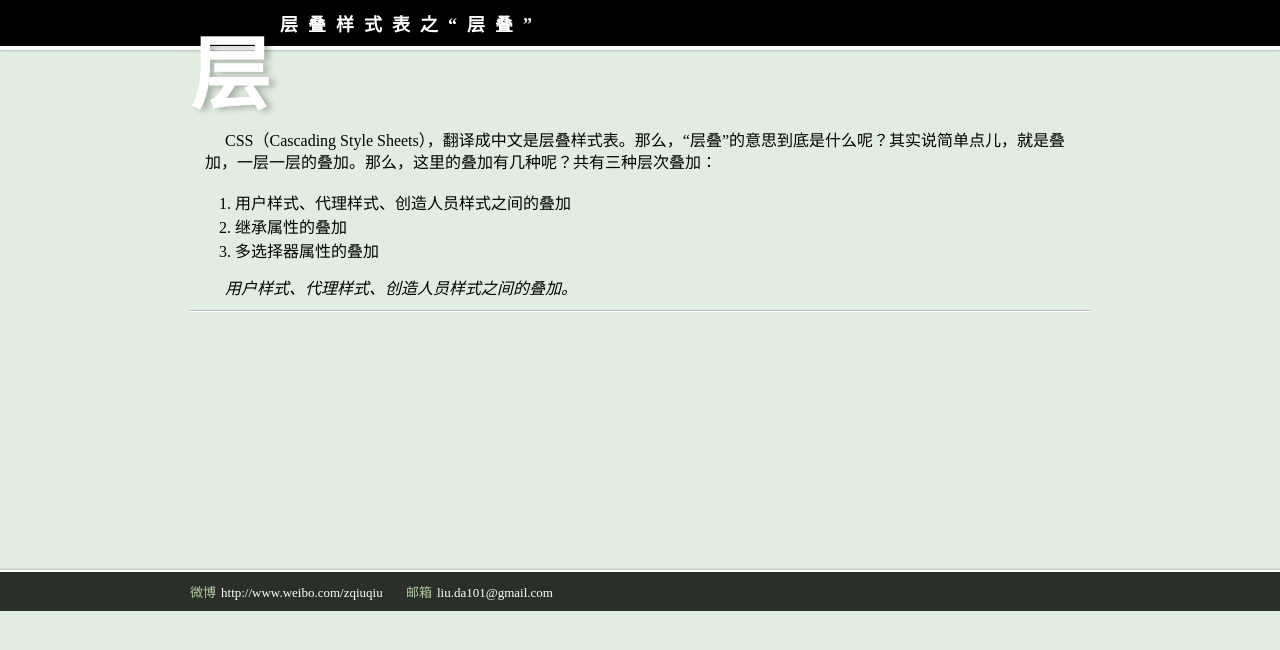
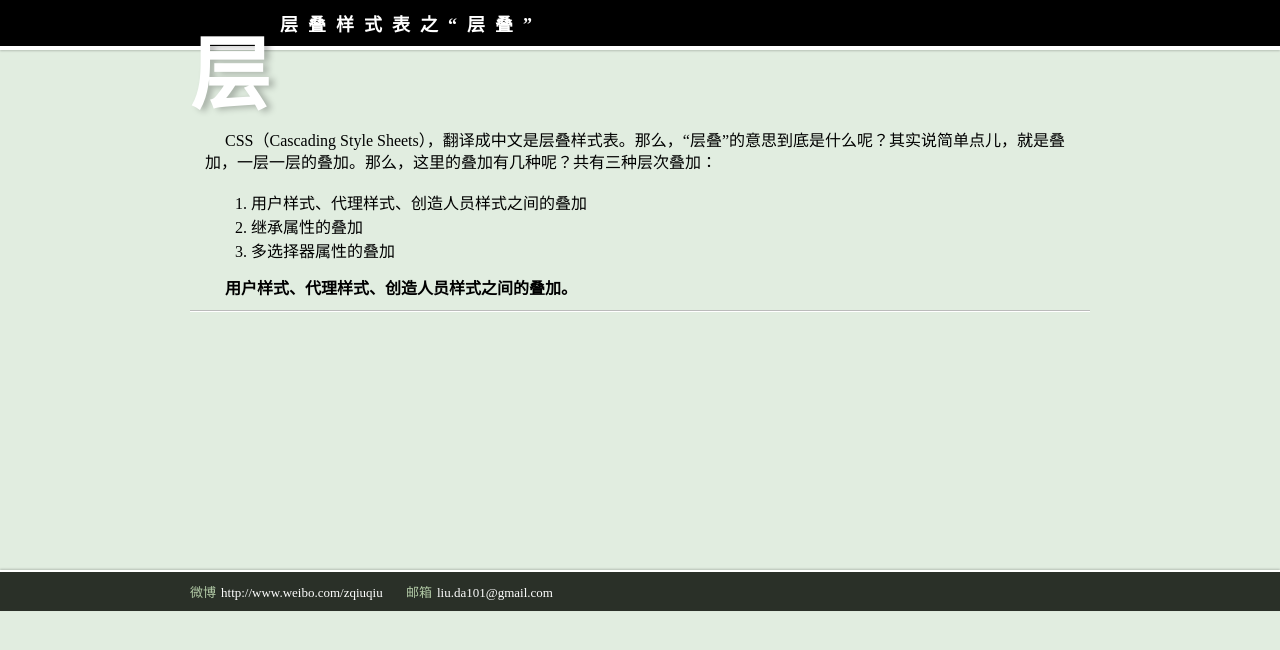
Before and after one commit to liuda101/liuda101.github.com, a Jekyll site: the page built from _posts/2012-11-09-CSS_Cascading.md, in a window 1280 px wide. Shown: the top 650 px of the page. Built offline with Jekyll 4.4.1, drawn with Linux system fonts in a browser that asks for light colours; comment, search, counter and statistics services are not loaded.

Commit message:
modify css

```diff
--- a/_posts/2012-11-09-CSS_Cascading.md
+++ b/_posts/2012-11-09-CSS_Cascading.md
@@ -14,7 +14,7 @@ firstLetter : 层
 	</ol>
 </p>
 <p>
-	<em>
+	<span class="b">
 	用户样式、代理样式、创造人员样式之间的叠加。
-	</em>
+	</span>
 </p>
--- a/styles/site.css
+++ b/styles/site.css
@@ -16,6 +16,8 @@ header img{position:absolute;height:80px;width:80px;right:40px;top:30px;padding:
 .p-c{padding:60px 5px 0px;}
 .p-c p{line-height:22px;text-indent:20px;margin:10px 10px;}
 .p-f{margin-bottom:20px;border-top:1px solid #bbb;border-bottom:1px solid white;}
+.p-c ol{list-style-position:inside;}
+.p-c .b{font-weight:bold;}
 
 footer{color:white;background-color:#2a3028;padding-top:10px;padding-bottom:10px;border-top:2px solid white;box-shadow:0px -1px 2px rgba(0,0,0,0.2);font-size:13px;}
 footer a{color:white;text-decoration:none;margin-right:20px;}
```
